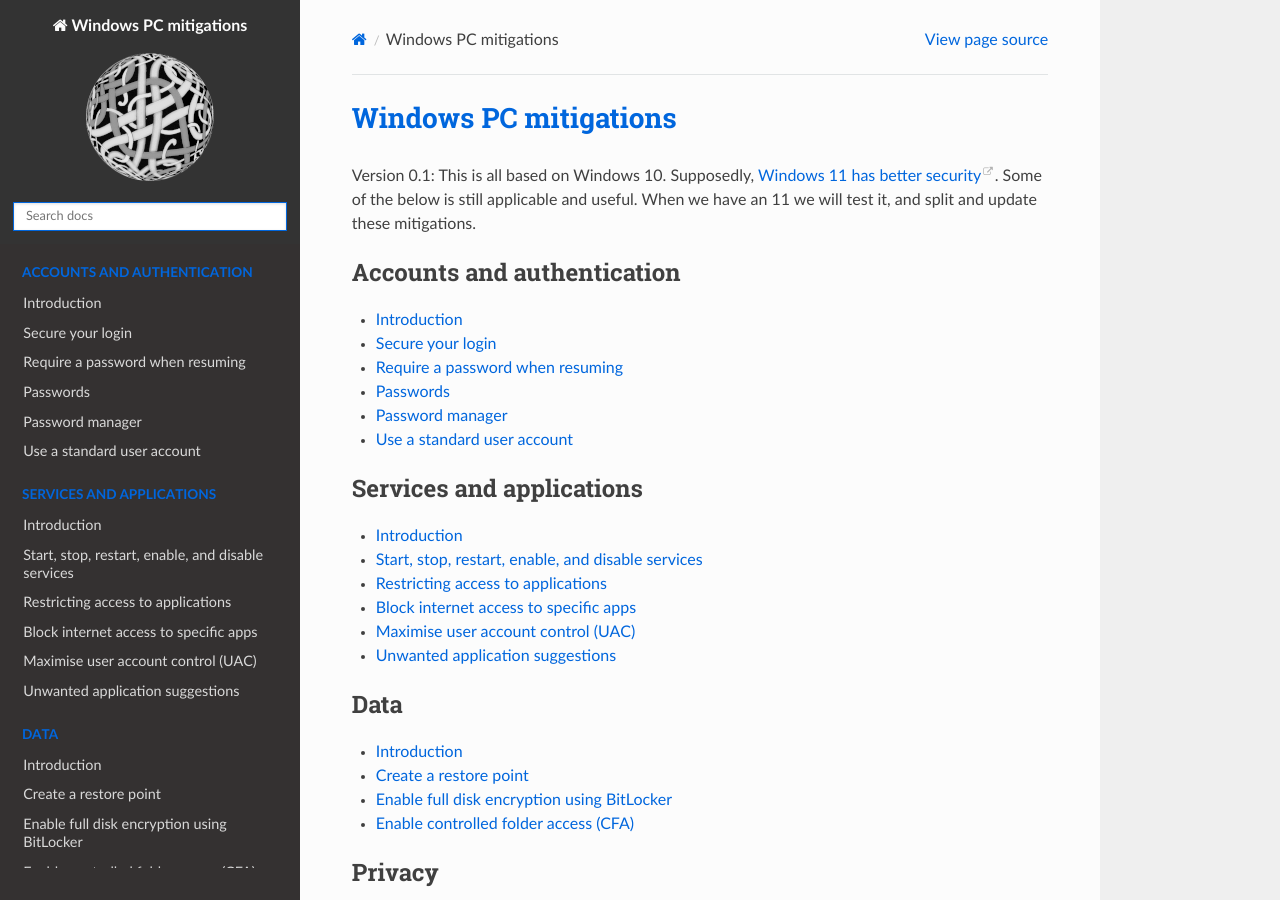
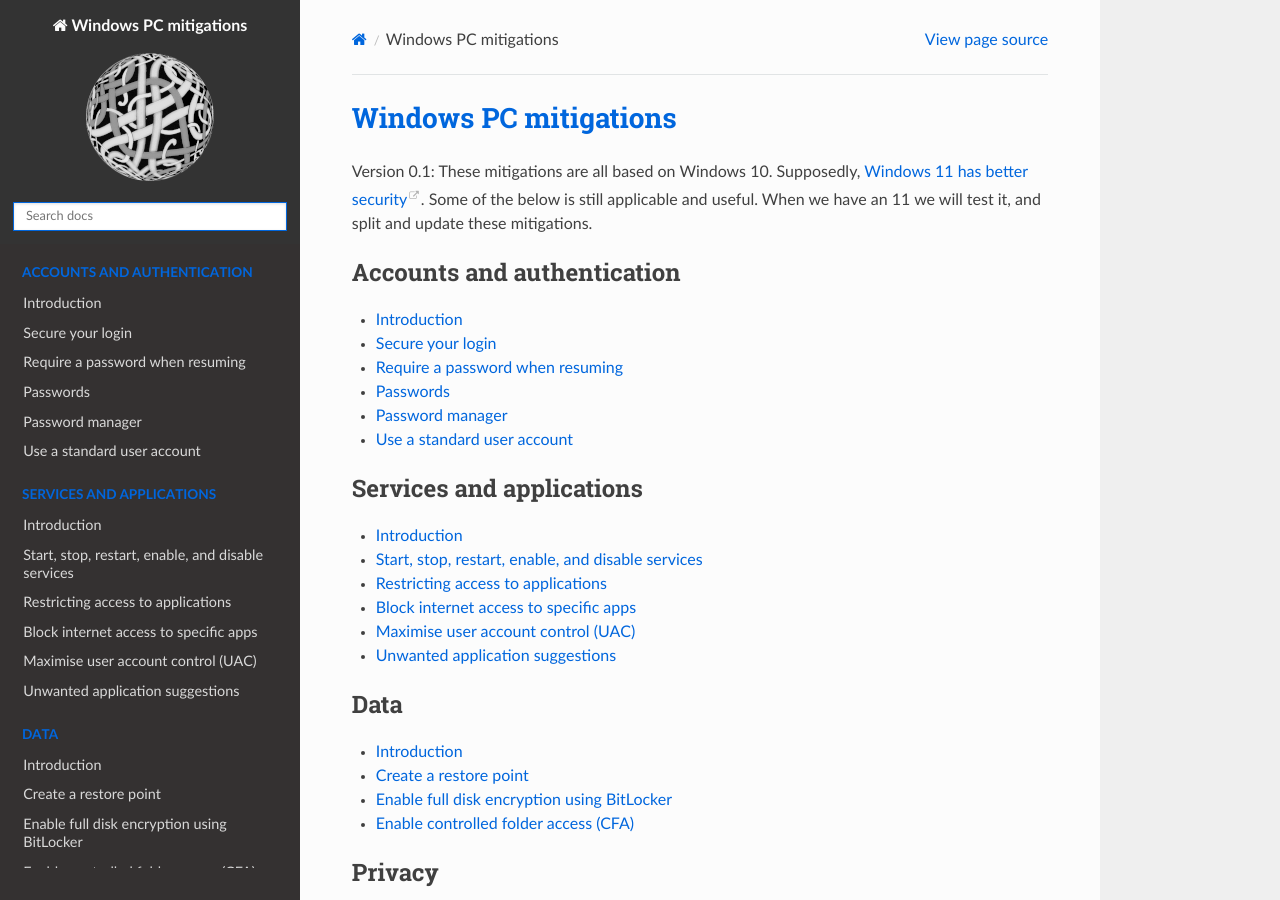
Before and after one commit to tymyrddin/blue-windows, a Sphinx documentation site: the page built from source/index.rst, in a window 1280 px wide and 900 px high. Built offline with Sphinx 7.4.7 and the Read the Docs theme 2.0.0, drawn with Linux system fonts in a browser that asks for light colours.

Commit message:
Version 0.1

```diff
--- a/source/index.rst
+++ b/source/index.rst
@@ -1,7 +1,7 @@
 Windows PC mitigations
 ================================================
 
-Version 0.1: This is all based on Windows 10. Supposedly, `Windows 11 has better security <https://www.thewindowsclub.com/new-security-features-in-windows-11>`_. Some of the below is still applicable and useful. When we have an 11 we will test it, and split and update these mitigations.
+Version 0.1: These mitigations are all based on Windows 10. Supposedly, `Windows 11 has better security <https://www.thewindowsclub.com/new-security-features-in-windows-11>`_. Some of the below is still applicable and useful. When we have an 11 we will test it, and split and update these mitigations.
 
 .. toctree::
    :glob:
```
Also changed, not shown: source/docs/data/disk-encryption.md (+2 -0 lines).
